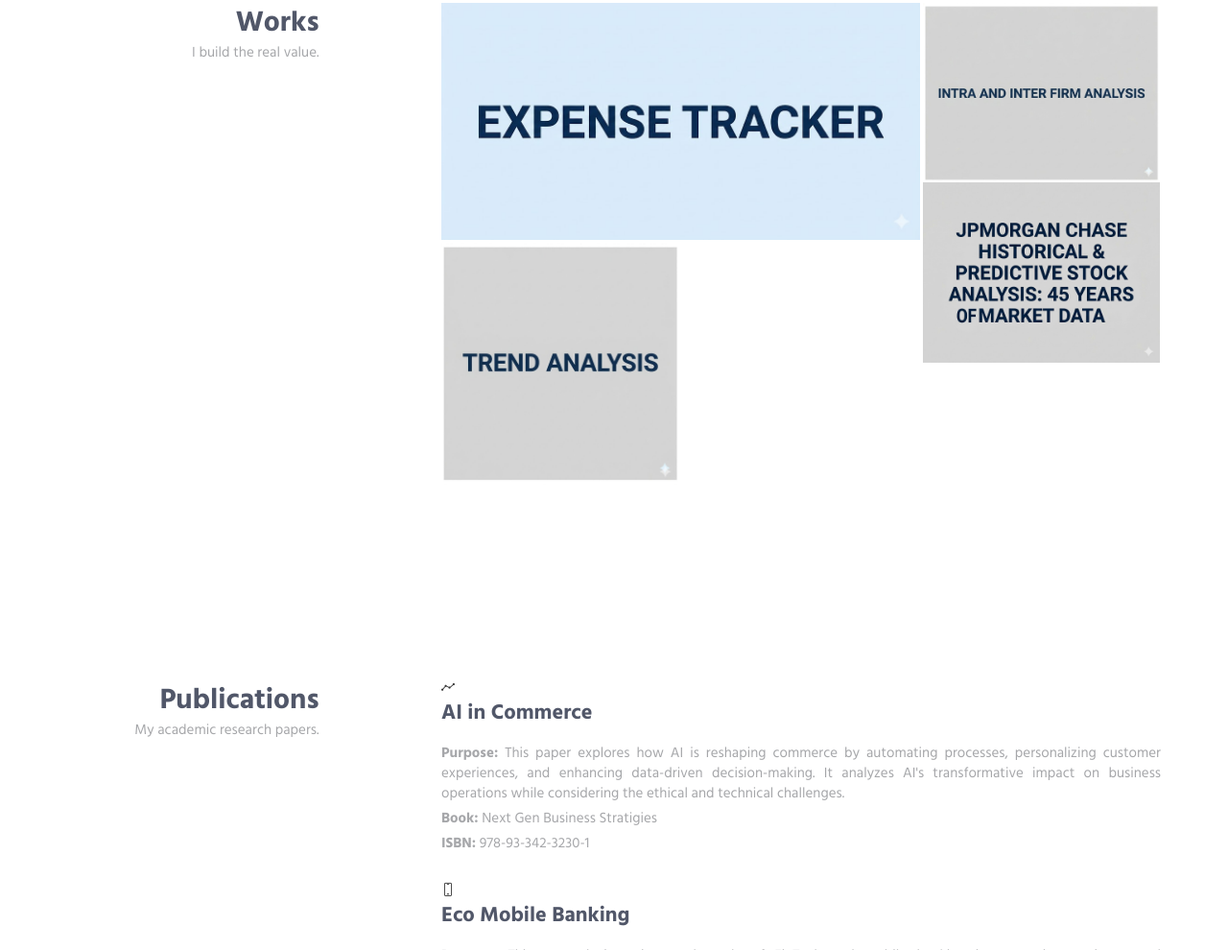
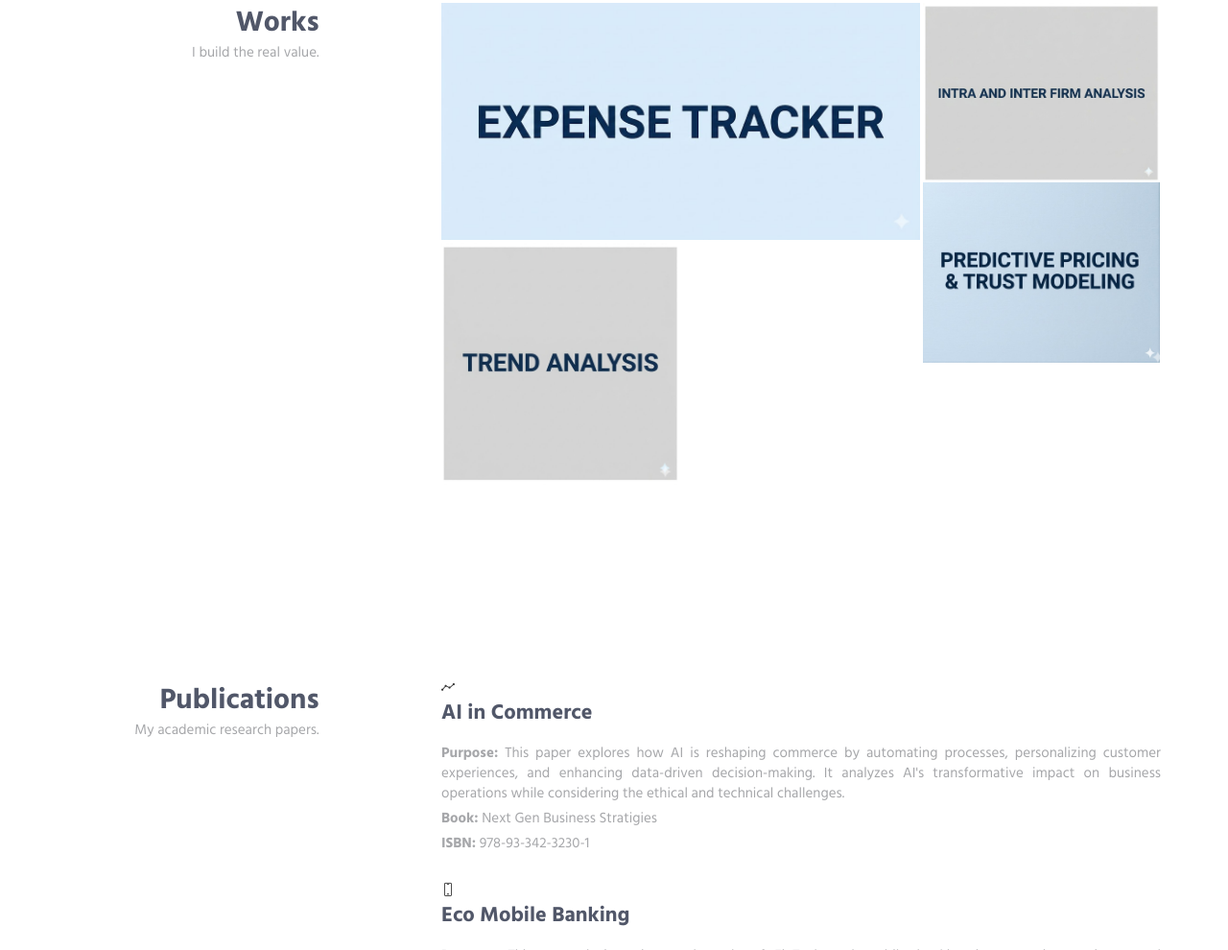
Before and after one commit to gdsarath/portfolio, a plain HTML site: page index.html.html in a window 1280 px wide. Shown: the part 2471-3461 px from the top of the page at 96% size. Drawn offline with nearby package versions, Linux system fonts and the light colour scheme.

Commit message:
Update index.html.html

```diff
--- a/index.html.html
+++ b/index.html.html
@@ -416,7 +416,7 @@
                             <div class="masonry-grid-item col-xs-12 col-sm-6 col-md-4 md-margin-b-4">
     <div class="work work-popup-trigger">
         <div class="work-overlay">
-            <img class="full-width img-responsive" src="img/397x300/04.jpg" alt="JPM Equity Hub">
+            <img class="full-width img-responsive" src="img/397x300/02.jpg" alt="JPM Equity Hub">
         </div>
         <div class="work-popup-overlay">
             <div class="work-popup-content">
```
